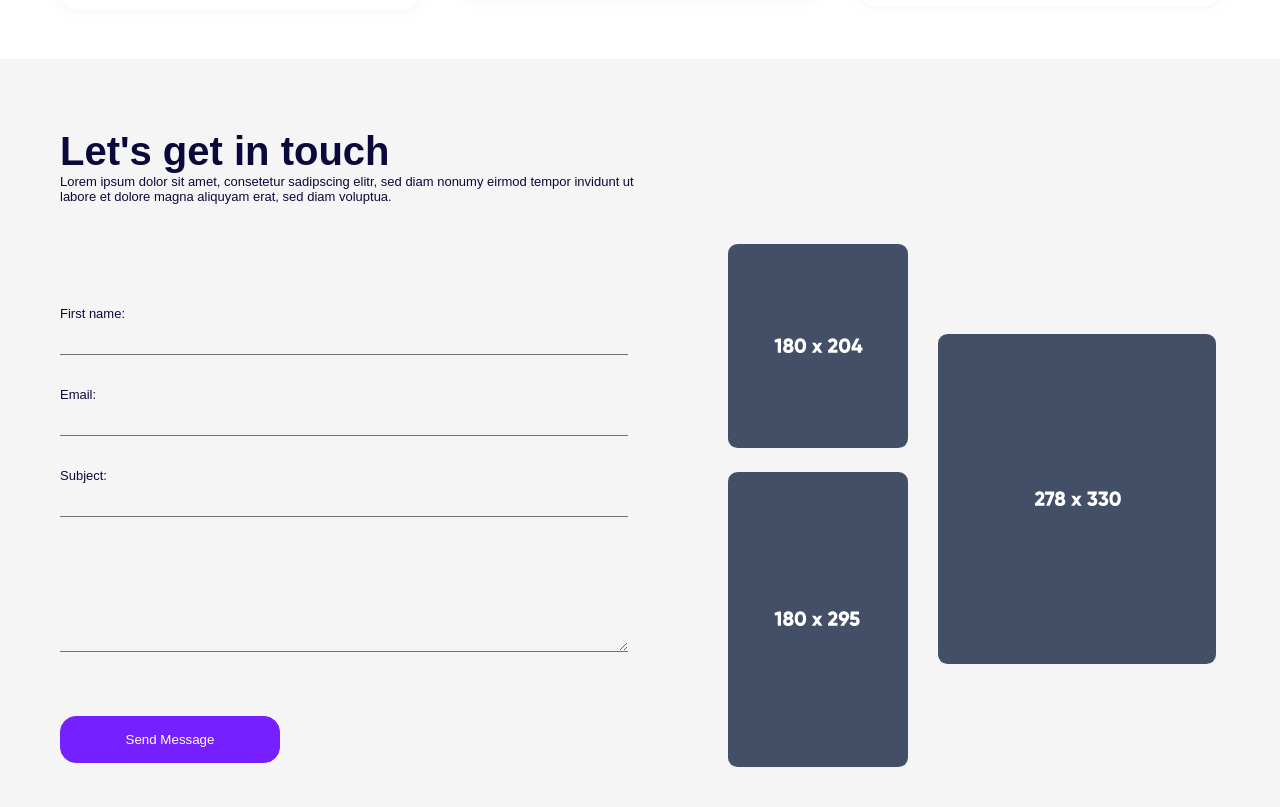
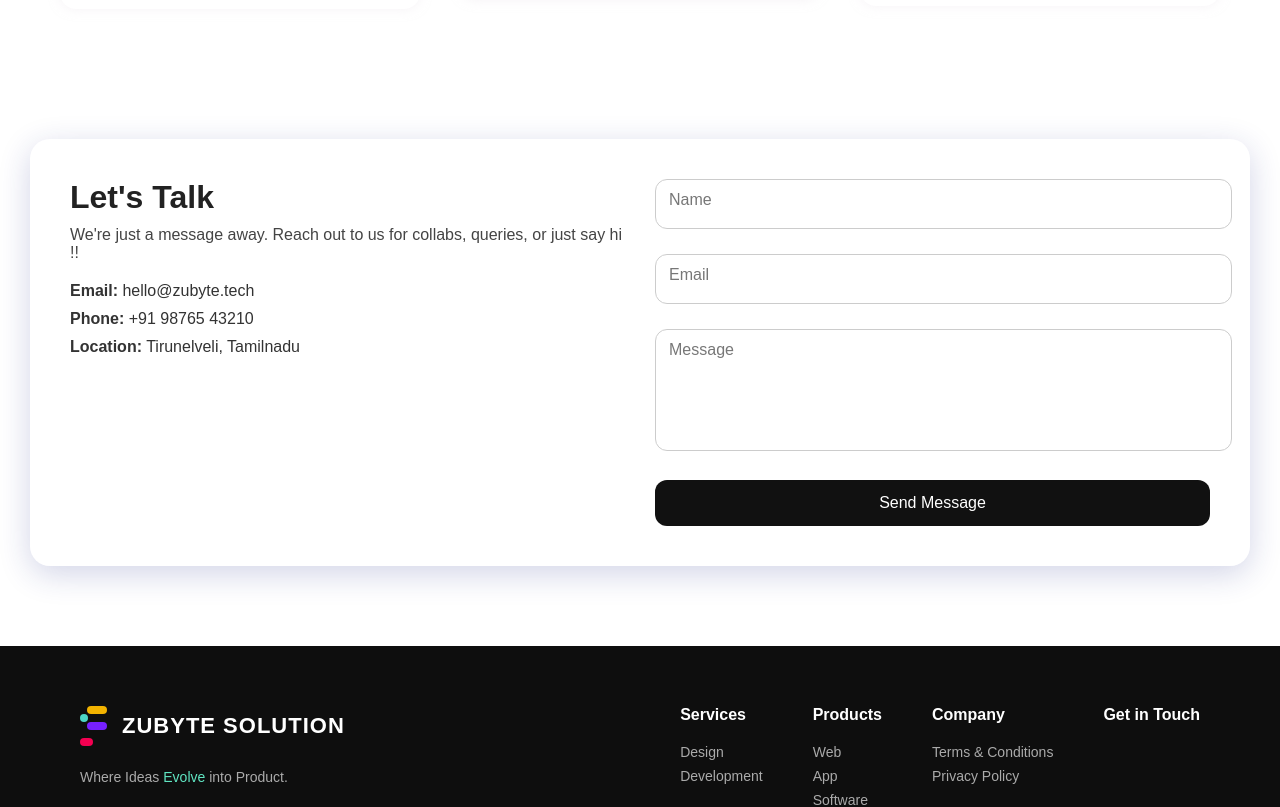
Before and after one commit to Surya-7666/zubyte-websiite, a React (Create React App) app: page / in a window 1280 px wide. Shown: the part 3700-4507 px from the top of the page. Built offline with nearby package versions, Linux system fonts and the light colour scheme; a web font is replaced by a local one.

Commit message:
Update Contact.jsx

```diff
--- a/src/components/Sections/Contact.jsx
+++ b/src/components/Sections/Contact.jsx
@@ -1,113 +1,151 @@
 import React from "react";
 import styled from "styled-components";
-// Assets
-import ContactImg1 from "../../assets/img/contact-1.png";
-import ContactImg2 from "../../assets/img/contact-2.png";
-import ContactImg3 from "../../assets/img/contact-3.png";
 
 export default function Contact() {
   return (
     <Wrapper id="contact">
-      <div className="lightBg">
-        <div className="container">
-          <HeaderInfo>
-            <h1 className="font40 extraBold">Let's get in touch</h1>
-            <p className="font13">
-              Lorem ipsum dolor sit amet, consetetur sadipscing elitr, sed diam nonumy eirmod tempor invidunt ut
-              <br />
-              labore et dolore magna aliquyam erat, sed diam voluptua.
-            </p>
-          </HeaderInfo>
-          <div className="row" style={{ paddingBottom: "30px" }}>
-            <div className="col-xs-12 col-sm-12 col-md-6 col-lg-6">
-              <Form>
-                <label className="font13">First name:</label>
-                <input type="text" id="fname" name="fname" className="font20 extraBold" />
-                <label className="font13">Email:</label>
-                <input type="text" id="email" name="email" className="font20 extraBold" />
-                <label className="font13">Subject:</label>
-                <input type="text" id="subject" name="subject" className="font20 extraBold" />
-                <textarea rows="4" cols="50" type="text" id="message" name="message" className="font20 extraBold" />
-              </Form>
-              <SumbitWrapper className="flex">
-                <ButtonInput type="submit" value="Send Message" className="pointer animate radius8" style={{ maxWidth: "220px" }} />
-              </SumbitWrapper>
-            </div>
-            <div className="col-xs-12 col-sm-12 col-md-6 col-lg-6 flex">
-              <div style={{ width: "50%" }} className="flexNullCenter flexColumn">
-                <ContactImgBox>
-                  <img src={ContactImg1} alt="office" className="radius6" />
-                </ContactImgBox>
-                <ContactImgBox>
-                  <img src={ContactImg2} alt="office" className="radius6" />
-                </ContactImgBox>
-              </div>
-              <div style={{ width: "50%" }}>
-                <div style={{ marginTop: "100px" }}>
-                  <img src={ContactImg3} alt="office" className="radius6" />
-                </div>
-              </div>
-            </div>
-          </div>
-        </div>
-      </div>
+      <Container className="container">
+        <LeftPanel>
+          <h2>Let's Talk</h2>
+          <p>We're just a message away. Reach out to us for collabs, queries, or just say hi !! </p>
+          <ContactInfo>
+            <div><strong>Email:</strong> hello@zubyte.tech</div>
+            <div><strong>Phone:</strong> +91 98765 43210</div>
+            <div><strong>Location:</strong> Tirunelveli, Tamilnadu</div>
+          </ContactInfo>
+        </LeftPanel>
+
+        <FormPanel>
+          <form>
+            <Field>
+              <input type="text" required />
+              <label>Name</label>
+            </Field>
+            <Field>
+              <input type="email" required />
+              <label>Email</label>
+            </Field>
+            <Field>
+              <textarea rows="5" required></textarea>
+              <label>Message</label>
+            </Field>
+            <SendButton type="submit">Send Message</SendButton>
+          </form>
+        </FormPanel>
+      </Container>
     </Wrapper>
   );
 }
 
 const Wrapper = styled.section`
-  width: 100%;
+  background: linear-gradient(135deg, #e0e0e0,);
+  padding: 80px 0;
+  backdrop-filter: blur(10px);
 `;
-const HeaderInfo = styled.div`
-  padding: 70px 0 30px 0;
-  @media (max-width: 860px) {
-    text-align: center;
+
+const Container = styled.div`
+  display: flex;
+  justify-content: space-between;
+  flex-wrap: wrap;
+  border-radius: 20px;
+  padding: 40px;
+  background: rgba(255,255,255,0.25);
+  box-shadow: 0 8px 32px rgba(31, 38, 135, 0.2);
+
+  @media (max-width: 768px) {
+    flex-direction: column;
   }
 `;
-const Form = styled.form`
-  padding: 70px 0 30px 0;
+
+const LeftPanel = styled.div`
+  flex: 1;
+  margin-right: 30px;
+
+  h2 {
+    font-size: 2rem;
+    margin-bottom: 10px;
+    color: #222;
+  }
+
+  p {
+    color: #444;
+    margin-bottom: 20px;
+  }
+`;
+
+const ContactInfo = styled.div`
+  div {
+    margin-bottom: 10px;
+    font-size: 1rem;
+    color: #333;
+  }
+`;
+
+const FormPanel = styled.div`
+  flex: 1;
+
+  form {
+    display: flex;
+    flex-direction: column;
+  }
+`;
+
+const Field = styled.div`
+  position: relative;
+  margin-bottom: 25px;
+
   input,
   textarea {
     width: 100%;
-    background-color: transparent;
-    border: 0px;
+    padding: 15px 10px;
+    border: 1px solid #ccc;
+    border-radius: 12px;
+    background: rgba(255, 255, 255, 0.6);
     outline: none;
-    box-shadow: none;
-    border-bottom: 1px solid #707070;
-    height: 30px;
-    margin-bottom: 30px;
+    resize: none;
+    font-size: 1rem;
+    transition: all 0.3s ease;
+
+    &:focus {
+      border-color: #333;
+    }
   }
-  textarea {
-    min-height: 100px;
+
+  label {
+    position: absolute;
+    top: 12px;
+    left: 14px;
+    color: #777;
+    font-size: 1rem;
+    pointer-events: none;
+    transition: 0.3s;
   }
-  @media (max-width: 860px) {
-    padding: 30px 0;
+
+  input:focus + label,
+  input:valid + label,
+  textarea:focus + label,
+  textarea:valid + label {
+    top: -10px;
+    left: 10px;
+    font-size: 0.85rem;
+    background: #fff;
+    padding: 0 5px;
+    color: #000;
   }
 `;
-const ButtonInput = styled.input`
-  border: 1px solid #7620ff;
-  background-color: #7620ff;
-  width: 100%;
-  padding: 15px;
-  outline: none;
+
+const SendButton = styled.button`
+  padding: 14px 28px;
+  font-size: 1rem;
+  background-color: #111;
   color: #fff;
-  :hover {
-    background-color: #580cd2;
-    border: 1px solid #7620ff;
-    color: #fff;
-  }
-  @media (max-width: 991px) {
-    margin: 0 auto;
+  border: none;
+  border-radius: 12px;
+  cursor: pointer;
+  transition: 0.3s ease;
+
+  &:hover {
+    background-color: #333;
+    transform: translateY(-2px);
   }
 `;
-const ContactImgBox = styled.div`
-  max-width: 180px;
-  align-self: flex-end;
-  margin: 10px 30px 10px 0;
-`;
-const SumbitWrapper = styled.div`
-  @media (max-width: 991px) {
-    width: 100%;
-    margin-bottom: 50px;
-  }
-`;
```
